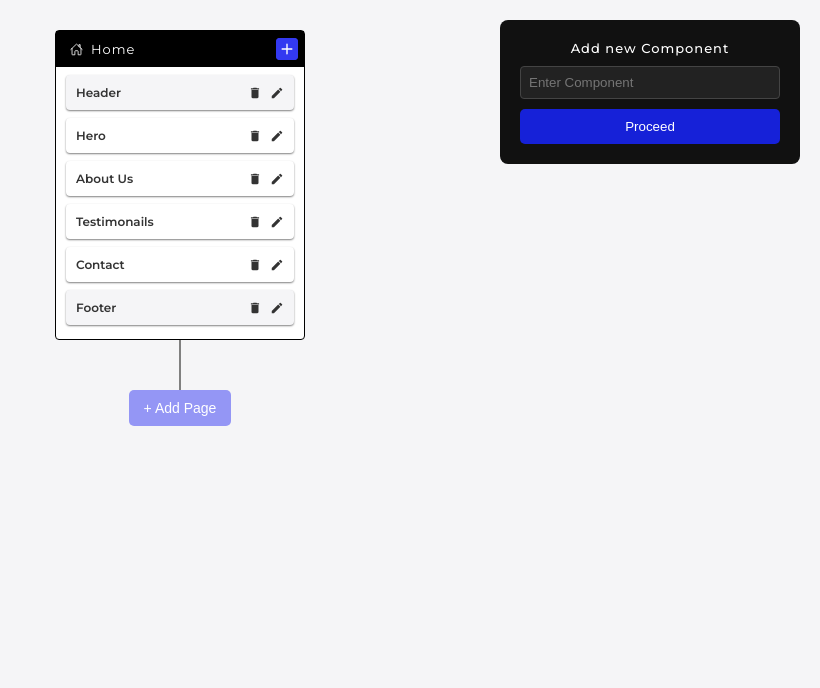
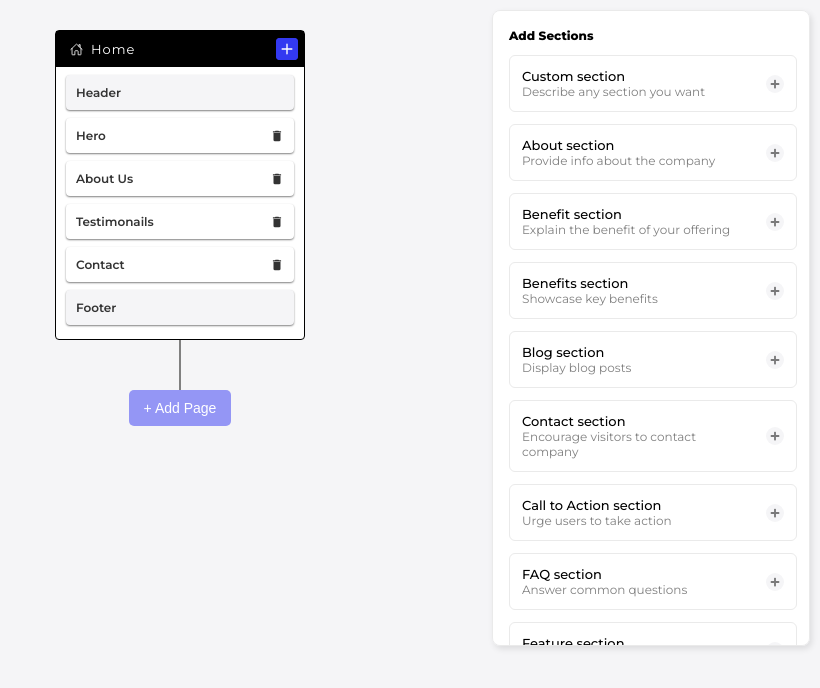
Before and after one commit to heenagargg/web-test, a React (Vite) app: page / in a window 1280 px wide. Both pictures are taken after a click on the icon 747 px from the left and 49 px from the top of the page. Shown: the top 688 px of the page, without its empty margins (460-1280 px from the left). Built offline with nearby package versions, Linux system fonts and the light colour scheme.

Commit message:
feat: Add sidebar for adding components

```diff
--- a/src/App.css
+++ b/src/App.css
@@ -28,19 +28,46 @@ body{
 
 
 .sidebar {
-  position: absolute;
+  z-index: 5;
+  position: fixed;
   right: 10px;
   top: 10px;
   background: #fff;
   box-shadow: 2px 3px 6px #0000001a;
   border: 1px solid rgb(234, 234, 234);
   border-radius: 8px;
-  padding: 16px 4px 0 16px;
-  width: 320px;
+  padding: 16px 4px 16px 16px;
   box-sizing: border-box;
   max-height: calc(100vh - 164px);
   overflow-y: auto;
+  /* animation: slideInSidebar 0.5s ease-in-out; */
+  /* scrollbar-width: thin;
+  scrollbar-color: rgba(255,255,255,0.5) transparent; */
 }
+.sidebar::-webkit-scrollbar {
+  width: 6px;
+}
+
+.sidebar::-webkit-scrollbar-thumb {
+  background: #bbb;
+  border-radius: 10px;
+}
+
+.sidebar::-webkit-scrollbar-track {
+  background: #f1f1f1;
+}
+
+/*
+@keyframes slideInSidebar {
+  from {
+    right: -400px;
+    opacity: 0;
+  }
+  to {
+    right: 10px;
+    opacity: 1;
+  }
+} */
 
 .sidebar-title {
   font-size: 12px;
@@ -53,19 +80,24 @@ body{
 .section-list {
   display: flex;
   flex-direction: column;
-  gap: 10px;
+  gap: 12px;
+  padding-right: 8px;
 }
 
 
 .section-item {
+
+  border: 1px solid #EAEAEA;
+  width: 288px;
+  border-radius: 6px;
   display: flex;
+  align-items: center;
   justify-content: space-between;
-  align-items: center;
   padding: 12px;
-  border: 1px solid #ccc;
-  border-radius: 6px;
+  gap: 12px;
+  box-sizing: border-box;
   cursor: pointer;
-  transition: all 0.3s ease;
+
 }
 
 .section-item:hover {
@@ -79,8 +111,8 @@ body{
 
 
 .section-title {
-  font-size: 14px;
-  font-weight: bold;
+  font-size: 13px;
+  font-weight: 500;
 }
 
 .section-description {
@@ -89,9 +121,19 @@ body{
 }
 
 
-.plus-icon {
-  color: gray;
-  font-size: 14px;
+.plus-icon-div {
+  /* color: gray;
+  font-size: 14px; */
+
+  align-self: center;
+    border-radius: 40px;
+    background: #f5f5f7;
+    height: 18px;
+    width: 18px;
+    display: flex;
+    align-items: center;
+    justify-content: center;
+    cursor: pointer;
 }
 
 
@@ -100,11 +142,55 @@ body{
 
 
 
+.title-view-div{
+  position: fixed;
+  right: 10px;
+  top: 10px;
+  background: #000;
+  color: white;
+  padding: 20px;
+  border-radius: 8px;
+  width: 280px;
+  display: flex;
+  flex-direction: column;
+  gap: 8px;
+}
+
+.title-view-div label {
+  display: block;
+  margin: 10px 0 5px;
+  font-size: 14px;
+  text-align: left;
+}
+
+.title-view-div input {
+  width: 100%;
+  background: #222;
+  border: 1px solid #444;
+  padding: 8px;
+  color: white;
+  border-radius: 4px;
+}
+
+.save-edit-btn{
+  /* padding: 8px;
+  border-radius: 4px;
+  background-color: #3339f1;
+  color: white;
+  display: flex;
+  align-items: center; */
 
 
+  width: 100%;
+  background: #1621d8;
+  color: white;
+  border: none;
+  padding: 10px;
+  border-radius: 5px;
+  cursor: pointer;
 
 
-
+}
 
 
 
--- a/src/App.jsx
+++ b/src/App.jsx
@@ -1,4 +1,4 @@
-import React, { useState } from "react";
+import React, { useEffect, useRef, useState } from "react";
 import Board from "./components/Board";
 import AddColumn from "./components/AddColumn";
 import Column from "./components/Column";
@@ -7,57 +7,164 @@ import { FaPlus } from "react-icons/fa"; // For the plus icon
 
 const App = () => {
   const [columns, setColumns] = useState([]);
+  const [homeAddIcon, setHomeAddIcon] = useState(null);
+  const [ColAddIcon, setColAddIcon] = useState(null);
+  const [colIndex, setColIndex] = useState(null);
+   const sidebarRef = useRef(null);
   const [homeColumn, setHomeColumn] = useState([
     {
       id: 0,
       title: "Home",
-      tasks: ["Header","Hero",'About Us','Testimonails',"Contact","Footer"],
+      tasks: [
+        "Header",
+        "Hero",
+        "About Us",
+        "Testimonails",
+        "Contact",
+        "Footer",
+      ],
     },
   ]);
+  const [isSidebarOpen, setIsSidebarOpen] = useState(null);
   const [selected, setSelected] = useState(null);
-  // const sections = [
-  //   { title: "Custom section", description: "Describe any section you want" },
-  //   { title: "About section", description: "Provide info about the company" },
-  //   { title: "Benefit section", description: "Explain the benefit of your offering" },
-  //   { title: "Benefits section", description: "Showcase key benefits" },
-  //   { title: "Blog section", description: "Display blog posts" },
-  //   { title: "Contact section", description: "Encourage visitors to contact company" },
-  //   {title:"Call to Action section",description:'Urge users to take action'},
-  //   { title: "FAQ section", description: "Answer common questions" },
-  //   {title:'Feature section',description:'Highlight a feature in details'},
-  //   {title:'Features list section',description:'Highlight core features'},
-  //   { title: "Gallery section", description: "Showcase images or media" },
-  //   {title:'Hero section',description:'Highlight the main message'},
-  //   {title:'Logos section',description:'Display logos of key customers'},
-  //   { title: "Portfolio section", description: "Showcase portfolio items" },
-  //   { title: "Pricing section", description: "Display service or product prices" },
-  //   {title:'Reviews section',description:'Showcase customer reviews'},
-  //   { title: "Services section", description: "Explain a service in details" },
-  //   {title:'Services list section',description:'Showcase your solutions'},
-  //   { title: "Team section", description: "Introduce the team" },
-  //   { title: "Testimonials section", description: "Showcase clients' success stories" },
-  //   {title:'Title section',description:'Display a page title'}
-  // ];
+  const [isComponentCardViewing,setIsComponentViewing]=useState(null)
+  const sections = [
+    { title: "Custom section", description: "Describe any section you want" },
+    { title: "About section", description: "Provide info about the company" },
+    {
+      title: "Benefit section",
+      description: "Explain the benefit of your offering",
+    },
+    { title: "Benefits section", description: "Showcase key benefits" },
+    { title: "Blog section", description: "Display blog posts" },
+    {
+      title: "Contact section",
+      description: "Encourage visitors to contact company",
+    },
+    {
+      title: "Call to Action section",
+      description: "Urge users to take action",
+    },
+    { title: "FAQ section", description: "Answer common questions" },
+    { title: "Feature section", description: "Highlight a feature in details" },
+    { title: "Features list section", description: "Highlight core features" },
+    { title: "Gallery section", description: "Showcase images or media" },
+    { title: "Hero section", description: "Highlight the main message" },
+    { title: "Logos section", description: "Display logos of key customers" },
+    { title: "Portfolio section", description: "Showcase portfolio items" },
+    {
+      title: "Pricing section",
+      description: "Display service or product prices",
+    },
+    { title: "Reviews section", description: "Showcase customer reviews" },
+    { title: "Services section", description: "Explain a service in details" },
+    { title: "Services list section", description: "Showcase your solutions" },
+    { title: "Team section", description: "Introduce the team" },
+    {
+      title: "Testimonials section",
+      description: "Showcase clients' success stories",
+    },
+    { title: "Title section", description: "Display a page title" },
+  ];
+
+  const handleAddSectionToHome = (sectionTitle) => {
+    if (homeAddIcon) {
+      let tempHomeColumn = JSON.parse(JSON.stringify(homeColumn));
+      // setHomeColumn((prevHome) => {
+      //   return prevHome.map((col) => ({
+      //     ...col,
+      //     tasks: [...col.tasks, sectionTitle],
+      //   }));
+      // });
+
+      let homeNew = tempHomeColumn[0].tasks;
+
+      homeNew.splice(homeNew.length - 1, 0, sectionTitle);
+      console.log(homeNew);
+
+      setHomeColumn((prevHome) => {
+        console.log(prevHome);
+        return prevHome.map((col) => ({
+          ...col,
+          tasks: homeNew,
+          // tasks: [...col.tasks, sectionTitle],
+        }));
+      });
+      setIsSidebarOpen(false);
+      setHomeAddIcon(false);
+      // setIsComponentViewing(true)
+
+    }
+    if (ColAddIcon) {
+      let colNew = columns[colIndex].tasks;
+      colNew.splice(colNew.length - 1, 0, sectionTitle);
+      const newColumns = [...columns];
+      // newColumns[colIndex].tasks.push(sectionTitle);
+      newColumns[colIndex].tasks = colNew;
+      setColumns(newColumns);
+      setColAddIcon(false);
+      setIsSidebarOpen(false);
+    }
+  };
+
+
+
+  useEffect(() => {
+    function handleClickOutside(event) {
+      if (sidebarRef.current && !sidebarRef.current.contains(event.target)) {
+        setIsSidebarOpen(false)
+      }
+    }
+
+    if (isSidebarOpen) {
+      document.addEventListener("mousedown", handleClickOutside);
+    }
+
+    return () => {
+      document.removeEventListener("mousedown", handleClickOutside);
+    };
+  }, [isSidebarOpen]);
+
+
   return (
     <div className="main-container tree-container">
-         {/* <div className="sidebar">
+      {isSidebarOpen && (
+        <div className="sidebar" ref={sidebarRef}>
           <h2 className="sidebar-title">Add Sections</h2>
           <div className="section-list">
             {sections.map((section, index) => (
               <div
                 key={index}
-                 className={`section-item ${selected === index ? "selected" : ""}`}
-                 onClick={() => setSelected(index)}
+                className={`section-item ${
+                  selected === index ? "selected" : ""
+                }`}
+                onClick={() => {
+                  handleAddSectionToHome(sections[index].title);
+                  setSelected(sections[index].title);
+                }}
               >
                 <div className="section-text">
-                   <h3 className="section-title">{section.title}</h3>
+                  <p className="section-title">{section.title}</p>
                   <p className="section-description">{section.description}</p>
                 </div>
-                 <FaPlus className="plus-icon" />
+                <div className="plus-icon-div">
+                  <FaPlus className="plus-icon" size={10} opacity={0.5} />
+                </div>
               </div>
             ))}
           </div>
-         </div> */}
+        </div>
+      )}
+   {/* {isComponentCardViewing && (
+       <div className="title-view-div">
+       <label>Title</label>
+       <input
+         type="text"
+         // value={title}
+         // onChange={(e) => setTitle(e.target.value)}
+       />
+       </div>
+   )} */}
       <div style={{ alignSelf: "center" }} className="page root-page">
         {
           <HomeColumn
@@ -65,18 +172,35 @@ const App = () => {
             columns={[homeColumn]}
             setColumns={setHomeColumn}
             index={0}
+            setIsSidebarOpen={setIsSidebarOpen}
+            setHomeAddIcon={setHomeAddIcon}
+            setIsComponentViewing={setIsComponentViewing}
+            isComponentCardViewing={isComponentCardViewing}
+
           />
         }
       </div>
-      <AddColumn columns={columns} setColumns={setColumns} className='page root-page' />
-      <Board columns={columns} setColumns={setColumns} />
+      <AddColumn
+        columns={columns}
+        setColumns={setColumns}
+        className="page root-page"
+      />
+      <Board
+        columns={columns}
+        setColumns={setColumns}
+        setIsSidebarOpen={setIsSidebarOpen}
+        setColAddIcon={setColAddIcon}
+        selected={selected}
+        setSelected={setSelected}
+        colIndex={colIndex}
+        setColIndex={setColIndex}
+        setIsComponentViewing={setIsComponentViewing}
+      />
     </div>
   );
 };
 
 export default App;
-
-
 
 // import React, { useState, useEffect, useRef } from "react";
 // import Tree from "react-d3-tree";
--- a/src/components/Board.jsx
+++ b/src/components/Board.jsx
@@ -1,7 +1,7 @@
 import React, { useState } from "react";
 import Column from "./Column.jsx";
 
-const Board = ({ columns, setColumns }) => {
+const Board = ({ columns, setColumns,  setIsSidebarOpen,setColAddIcon  ,selected ,setSelected,     colIndex,setColIndex}) => {
   const [col, setCol] = useState({ title: "" });
 
   return (
@@ -16,6 +16,12 @@ const Board = ({ columns, setColumns }) => {
             setColumns={setColumns}
             index={index}
             columns={columns}
+              setIsSidebarOpen={setIsSidebarOpen}
+              setColAddIcon={setColAddIcon}
+selected={selected}
+setSelected={setSelected}
+colIndex={colIndex}
+setColIndex={setColIndex}
           />
         </div>
         );
--- a/src/components/Column.jsx
+++ b/src/components/Column.jsx
@@ -4,7 +4,18 @@ import { MdDelete } from "react-icons/md";
 import { IoIosAdd } from "react-icons/io";
 import { FaRegFile } from "react-icons/fa";
 import { MdEdit } from "react-icons/md";
-const Column = ({ col, columns, setColumns, index }) => {
+const Column = ({
+  col,
+  columns,
+  setColumns,
+  index,
+  setIsSidebarOpen,
+  setColAddIcon,
+  selected,
+  setSelected,
+  colIndex,
+  setColIndex,
+}) => {
   const [task, setTask] = useState("");
   const [isPopupOpen, setIsPopupOpen] = useState(false);
   const [draggedTaskIndex, setDraggedTaskIndex] = useState(null);
@@ -12,6 +23,10 @@ const Column = ({ col, columns, setColumns, index }) => {
   const [editedTaskText, setEditedTaskText] = useState("");
 
   const [draggedColumnId, setDraggedColumnId] = useState(null);
+    const [isComponentCardViewing, setIsComponentViewing] = useState(null);
+      const titleViewRef = useRef(null);
+      const [titleValue, setTitleValue] = useState("");
+      const [editTaskIndex,setEditTaskIndex]=useState(null)
 
   const popupRef = useRef(null);
 
@@ -56,6 +71,9 @@ const Column = ({ col, columns, setColumns, index }) => {
 
   const handleTaskDrop = (e, targetColumnId, targetTaskIndex) => {
     e.preventDefault();
+    if(targetTaskIndex===0 || targetTaskIndex===columns[index].tasks.length-1){
+      return
+    }
 
     if (draggedTaskIndex === null || draggedColumnId === null) return;
 
@@ -105,7 +123,14 @@ const Column = ({ col, columns, setColumns, index }) => {
     setColumns(updatedColumns);
   };
   const handleAddIcon = () => {
-    setIsPopupOpen(true);
+    // setIsPopupOpen(true);
+    setColIndex(index);
+    setIsSidebarOpen(true);
+    setColAddIcon(true);
+    // console.log(selectedTitle)
+    // const newColumns = [...columns];
+    // newColumns[index].tasks.push(selectedTitle);
+    // setColumns(newColumns);
   };
 
   const handleDeleteTask = (taskIndex) => {
@@ -120,13 +145,16 @@ const Column = ({ col, columns, setColumns, index }) => {
   };
 
   const handleSaveTask = (taskIndex) => {
-    if (editedTaskText.trim() === "") {
-      return;
-    }
+    // if (editedTaskText.trim() === "") {
+    //   return;
+    // }
     const updatedColumns = [...columns];
-    updatedColumns[index].tasks[taskIndex] = editedTaskText;
     setColumns(updatedColumns);
     setEditingTaskIndex(null);
+    updatedColumns[index].tasks[taskIndex] = titleValue;
+    setIsComponentViewing(false)
+    setEditTaskIndex(null)
+    setTitleValue("")
   };
 
   useEffect(() => {
@@ -136,15 +164,27 @@ const Column = ({ col, columns, setColumns, index }) => {
         setTask("");
       }
     }
+    function handleClickOutsideTitleCard(event) {
+      if (
+        titleViewRef.current &&
+        !titleViewRef.current.contains(event.target)
+      ) {
+        setIsComponentViewing(false);
+      }
+    }
 
     if (isPopupOpen) {
       document.addEventListener("mousedown", handleClickOutside);
     }
+    if (isComponentCardViewing) {
+      document.addEventListener("mousedown", handleClickOutsideTitleCard);
+    }
 
     return () => {
       document.removeEventListener("mousedown", handleClickOutside);
+      document.removeEventListener("mousedown", handleClickOutsideTitleCard);
     };
-  }, [isPopupOpen, draggedTaskIndex]);
+  }, [isPopupOpen, isComponentCardViewing, titleValue,draggedTaskIndex]);
 
   return (
     <div
@@ -154,6 +194,18 @@ const Column = ({ col, columns, setColumns, index }) => {
       onDragOver={handleDragOver}
       onDrop={(e) => handleDrop(e, index)}
     >
+            {isComponentCardViewing && (
+        <div className="title-view-div" ref={titleViewRef}>
+          <label>Title</label>
+          <input
+            type="text"
+            value={titleValue}
+            onChange={(e) => setTitleValue(e.target.value)}
+            // onBlur={()=>handleSaveTask(editTaskIndex)}
+         />
+         <button className="save-edit-btn" onClick={()=>handleSaveTask(editTaskIndex)}>save</button>
+        </div>
+      )}
       <div className="col-content">
         <div className="title-div">
           <div className="title">
@@ -173,7 +225,7 @@ const Column = ({ col, columns, setColumns, index }) => {
               className={`task-content ${
                 draggedTaskIndex === i ? "dragging" : "tasks"
               }`}
-              draggable
+              draggable={["header", "footer"].includes(task.toLowerCase())?false:"true"}
               onDragStart={(e) => handleTaskDragStart(e, col.id, i)}
               onDragEnter={(e) => handleTaskDragEnter(e, col.id, i)}
               onDrop={(e) => handleTaskDrop(e, col.id, i)}
@@ -191,11 +243,22 @@ const Column = ({ col, columns, setColumns, index }) => {
                 />
               ) : (
                 <>
-                  {task}
-                  <div className="edit-del-div">
-                    <MdDelete onClick={() => handleDeleteTask(i)} />
-                    <MdEdit onClick={() => handleEditTask(i)} />
+                      <div
+                    onClick={(e) => {
+                      setIsComponentViewing(true);
+                      setTitleValue(e.target.innerText);
+                      setEditTaskIndex(i)
+                    }}
+                  >
+                    {task}
                   </div>
+                  {!["header", "footer"].includes(task.toLowerCase()) && (
+                    <div className="edit-del-div">
+                      <MdDelete onClick={() => handleDeleteTask(i)} />
+                      {/* <MdEdit onClick={() => handleEditTask(i)} /> */}
+                    </div>
+                  )}
+
                 </>
               )}
             </div>
--- a/src/components/HomeColumn.jsx
+++ b/src/components/HomeColumn.jsx
@@ -5,12 +5,25 @@ import { MdEdit } from "react-icons/md";
 import { IoIosAdd } from "react-icons/io";
 import { IoHomeOutline } from "react-icons/io5";
 
-const HomeColumn = ({ col, columns, setColumns, index }) => {
+const HomeColumn = ({
+  col,
+  columns,
+  setColumns,
+  index,
+  setIsSidebarOpen,
+  setHomeAddIcon,
+  // setIsComponentViewing,
+  // isComponentCardViewing
+}) => {
   const [task, setTask] = useState("");
   const [isPopupOpen, setIsPopupOpen] = useState(false);
   const [editingTaskIndex, setEditingTaskIndex] = useState(null);
   const [editedTaskText, setEditedTaskText] = useState("");
   const popupRef = useRef(null);
+  const titleViewRef = useRef(null);
+  const [titleValue, setTitleValue] = useState("");
+  const [editTaskIndex,setEditTaskIndex]=useState(null)
+  const [isComponentCardViewing, setIsComponentViewing] = useState(null);
 
   const handleAddTask = () => {
     if (task.trim() === "") return;
@@ -27,6 +40,9 @@ const HomeColumn = ({ col, columns, setColumns, index }) => {
   };
 
   const handleTaskDragStart = (e, taskIndex) => {
+    if (taskIndex === 0) {
+      return;
+    }
     e.dataTransfer.setData("taskIndex", taskIndex);
   };
 
@@ -36,6 +52,9 @@ const HomeColumn = ({ col, columns, setColumns, index }) => {
 
   const handleTaskDrop = (e, targetTaskIndex) => {
     e.preventDefault();
+    if (targetTaskIndex === 0 || targetTaskIndex === col[0].tasks.length - 1) {
+      return;
+    }
 
     const draggedTaskIndex = parseInt(e.dataTransfer.getData("taskIndex"));
     if (draggedTaskIndex === targetTaskIndex) return;
@@ -52,7 +71,10 @@ const HomeColumn = ({ col, columns, setColumns, index }) => {
   };
 
   const handleAddIcon = () => {
-    setIsPopupOpen(true);
+    // setIsPopupOpen(true);
+    // setSelected(true)
+    setHomeAddIcon(true);
+    setIsSidebarOpen(true);
   };
 
   const handleDeleteTask = (taskIndex) => {
@@ -67,14 +89,20 @@ const HomeColumn = ({ col, columns, setColumns, index }) => {
   };
 
   const handleSaveTask = (taskIndex) => {
-    if (editedTaskText.trim() === "") {
+    if (titleValue.trim() === "") {
       return;
     }
+    console.log("rtyuiopertyuiop[[")
     const updatedColumns = [...col];
-    updatedColumns[0].tasks[taskIndex] = editedTaskText;
+    // updatedColumns[0].tasks[taskIndex] = editedTaskText;
+    updatedColumns[0].tasks[taskIndex] = titleValue;
     setColumns(updatedColumns);
     setEditingTaskIndex(null);
+    setIsComponentViewing(false)
+    setEditTaskIndex(null)
+    setTitleValue("")
   };
+  // const handleSaveTitleOfCard=()
 
   useEffect(() => {
     function handleClickOutside(event) {
@@ -83,18 +111,42 @@ const HomeColumn = ({ col, columns, setColumns, index }) => {
         setTask("");
       }
     }
+    function handleClickOutsideTitleCard(event) {
+      if (
+        titleViewRef.current &&
+        !titleViewRef.current.contains(event.target)
+      ) {
+        setIsComponentViewing(false);
+      }
+    }
 
     if (isPopupOpen) {
       document.addEventListener("mousedown", handleClickOutside);
     }
+    if (isComponentCardViewing) {
+      document.addEventListener("mousedown", handleClickOutsideTitleCard);
+    }
 
     return () => {
       document.removeEventListener("mousedown", handleClickOutside);
+      document.removeEventListener("mousedown", handleClickOutsideTitleCard);
     };
-  }, [isPopupOpen]);
+  }, [isPopupOpen, isComponentCardViewing, titleValue]);
 
   return (
     <div className="col-card-div">
+      {isComponentCardViewing && (
+        <div className="title-view-div" ref={titleViewRef}>
+          <label>Title</label>
+          <input
+            type="text"
+            value={titleValue}
+            onChange={(e) => setTitleValue(e.target.value)}
+            // onBlur={()=>handleSaveTask(editTaskIndex)}
+         />
+         <button className="save-edit-btn" onClick={()=>handleSaveTask(editTaskIndex)}>save</button>
+        </div>
+      )}
       <div className="col-content">
         <div className="title-div">
           <div className="title" style={{ padding: "8px" }}>
@@ -115,7 +167,11 @@ const HomeColumn = ({ col, columns, setColumns, index }) => {
             <div
               key={i}
               className="task-content"
-              draggable
+              draggable={
+                ["header", "footer"].includes(task.toLowerCase())
+                  ? false
+                  : "true"
+              }
               onDragStart={(e) => handleTaskDragStart(e, i)}
               onDragEnter={(e) => handleTaskDragEnter(e, i)}
               onDrop={(e) => handleTaskDrop(e, i)}
@@ -133,11 +189,22 @@ const HomeColumn = ({ col, columns, setColumns, index }) => {
                 />
               ) : (
                 <>
-                  {task}
-                  <div className="edit-del-div">
-                    <MdDelete onClick={() => handleDeleteTask(i)} />
-                    <MdEdit onClick={() => handleEditTask(i)} />
+                  <div
+                    onClick={(e) => {
+                      setIsComponentViewing(true);
+                      setTitleValue(e.target.innerText);
+                      setEditTaskIndex(i)
+                    }}
+                  >
+                    {task}
                   </div>
+
+                  {!["header", "footer"].includes(task.toLowerCase()) && (
+                    <div className="edit-del-div">
+                      <MdDelete onClick={() => handleDeleteTask(i)} />
+                      {/* <MdEdit onClick={() => handleEditTask(i)} /> */}
+                    </div>
+                  )}
                 </>
               )}
             </div>
```
Lines whose indentation alone changed are shown as unchanged.
